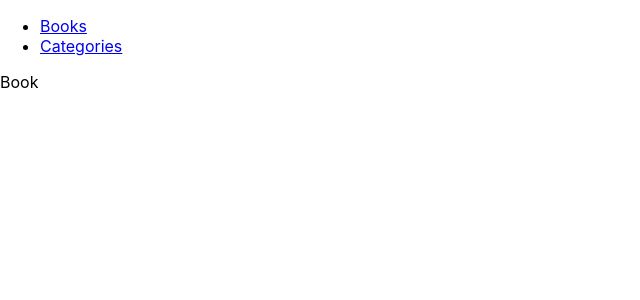
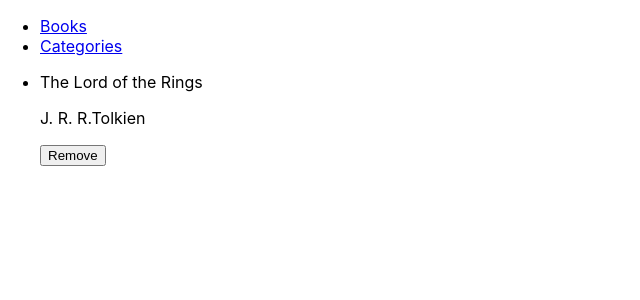
Before and after one commit to zewdu444/bookstore, a React (Create React App) app: page / in a window 1280 px wide. Shown: the top 300 px of the page, without its empty margins (0-640 px from the left). Built offline with nearby package versions, Linux system fonts and the light colour scheme.

Commit message:
Add book display

```diff
--- a/src/App.js
+++ b/src/App.js
@@ -1,14 +1,23 @@
+import { useState } from 'react';
 import { BrowserRouter, Route, Routes } from 'react-router-dom';
 import Book from './components/Book';
 import Categories from './components/Categories';
 import Navbar from './components/Navbar';
 
 function App() {
+  const bookstore = [
+    {
+      id: 1,
+      title: 'The Lord of the Rings',
+      author: 'J. R. R.Tolkien',
+    }
+  ];
+  const [books, setBooks] = useState(bookstore);
   return (
     <BrowserRouter>
       <Navbar />
       <Routes>
-        <Route exact path="/" element={<Book />} />
+        <Route exact path="/" element={<Book books={books} setBooks={setBooks} />} />
         <Route exact path="/catagories" element={<Categories />} />
       </Routes>
     </BrowserRouter>
--- a/src/components/Book.js
+++ b/src/components/Book.js
@@ -1,8 +1,28 @@
 import React from 'react';
 
-function Book() {
+function Book({ books }) {
+  const booklist = books.length ? (
+    <ul>
+      {
+      books.map((book) => (
+        <li key={book.id}>
+          {book.title}
+          <p>
+            {book.author}
+          </p>
+          <button id={book.id} type="button">Remove</button>
+        </li>
+      ))
+    }
+    </ul>
+  ) : (
+    <p>there is no book on the shelf</p>
+  );
+
   return (
-    <div>Book</div>
+    <div>
+      {booklist}
+    </div>
   );
 }
 
```
